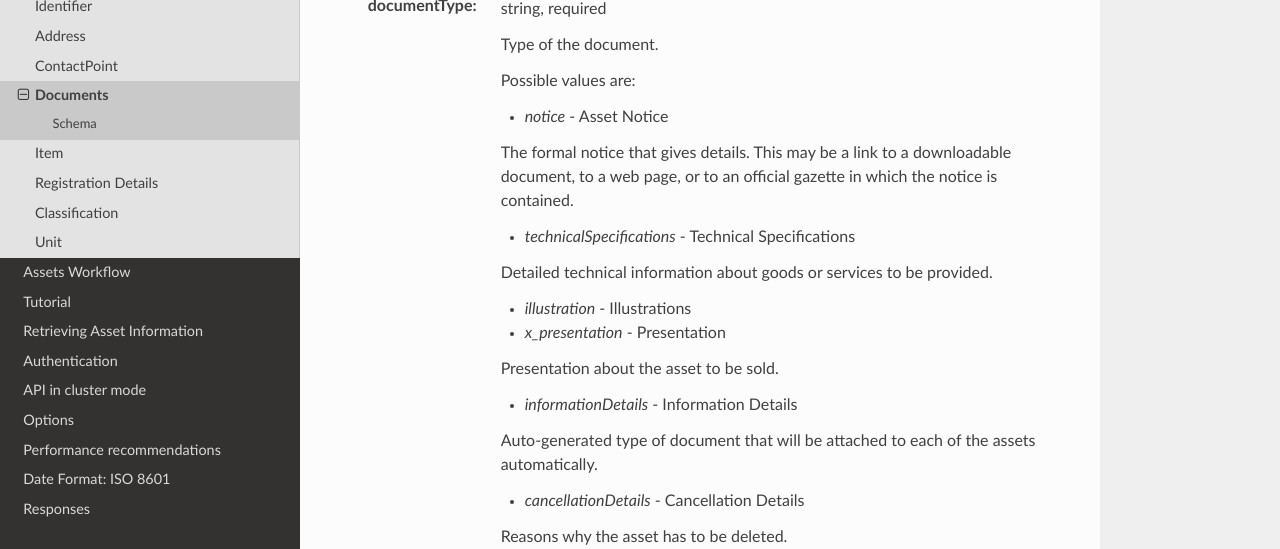
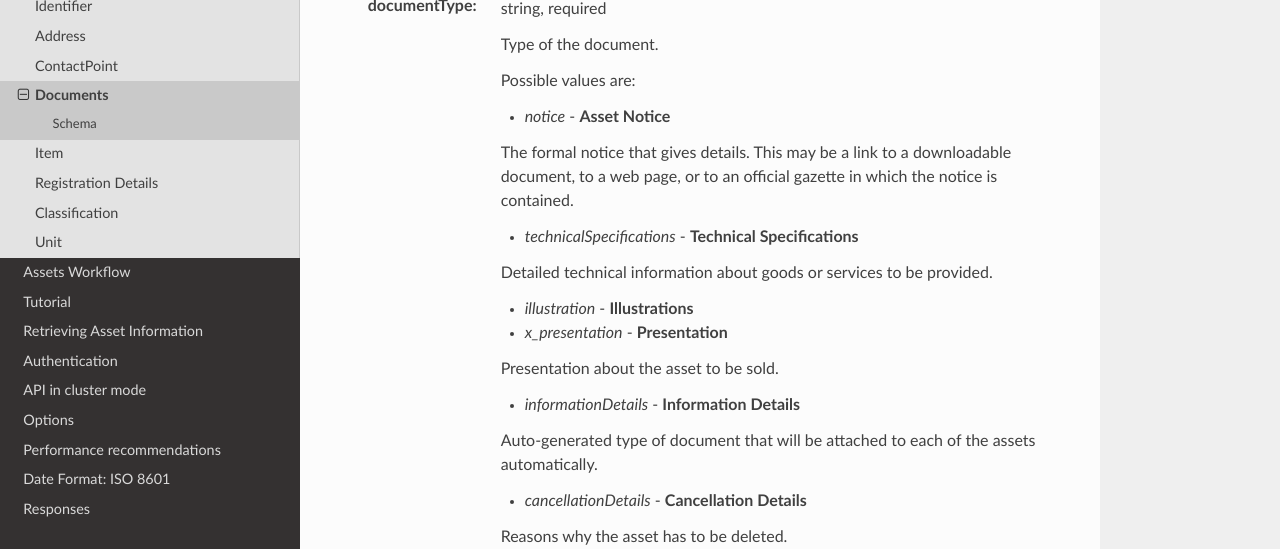
Before and after one commit to openprocurement/openregistry.assets.bounce, a Sphinx documentation site: the page built from docs/source/standard/documents.rst, in a window 1280 px wide and 900 px high. Shown: the part 343-892 px from the top of the window. Built offline with Sphinx 7.4.7 and the Read the Docs theme 2.0.0, drawn with Linux system fonts in a browser that asks for light colours.

```diff
--- a/docs/source/standard/documents.rst
+++ b/docs/source/standard/documents.rst
@@ -21,25 +21,25 @@ Schema
 
     Possible values are:
 
-    * `notice` - Asset Notice
+    * `notice` - **Asset Notice**
 
     The formal notice that gives details. This may be a link to a downloadable document, to a web page, or to an official gazette in which the notice is contained.
 
-    * `technicalSpecifications` - Technical Specifications
+    * `technicalSpecifications` - **Technical Specifications**
 
     Detailed technical information about goods or services to be provided.
 
-    * `illustration` - Illustrations
+    * `illustration` - **Illustrations**
 
-    * `x_presentation` - Presentation
+    * `x_presentation` - **Presentation**
 
     Presentation about the asset to be sold.
 
-    * `informationDetails` - Information Details
+    * `informationDetails` - **Information Details**
 
     Auto-generated type of document that will be attached to each of the assets automatically.
 
-    * `cancellationDetails` - Cancellation Details
+    * `cancellationDetails` - **Cancellation Details**
 
     Reasons why the asset has to be deleted.
 
--- a/docs/source/standard/item.rst
+++ b/docs/source/standard/item.rst
@@ -42,7 +42,8 @@ Schema
     This may also be used to present codes from an internal classification
     scheme.
 
-    E.g.`CPVS` and `DK018` can be chosen from the list.
+    E.g.`CPVS`, `DK018`, `cadastralNumber` & `UA-EDR` can be chosen from the list.
+    The codes are to be noted manually for `cadastralNumber` & `UA-EDR`.
 
 :unit:
     :ref:`Unit`, required
```
